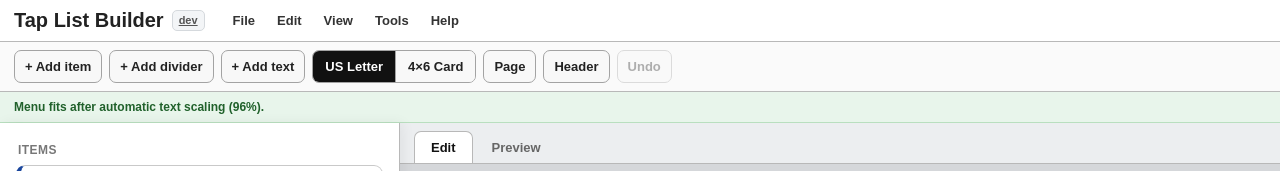
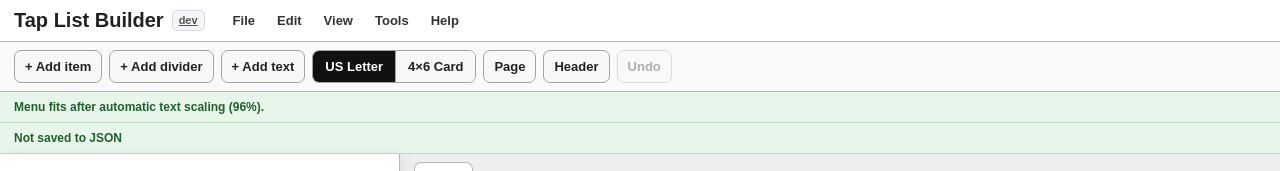
Before and after one commit to dwightmulcahy/TapListBuilder, a website: page index.html in a window 1280 px wide. Shown: the top 171 px of the page. Drawn offline with Linux system fonts and the light colour scheme.

Commit message:
feat: track unsaved JSON changes and back up drafts in IndexedDB

```diff
--- a/index.html
+++ b/index.html
@@ -73,6 +73,7 @@
 </div>
 
 <div id="fitStatus" class="status-bar">Menu fits on one page.</div>
+<div id="saveStatus" class="status-bar save-status" data-kind="dirty" role="status" aria-live="polite">Not saved to JSON</div>
 
 <div class="app">
   <aside class="panel">
```
